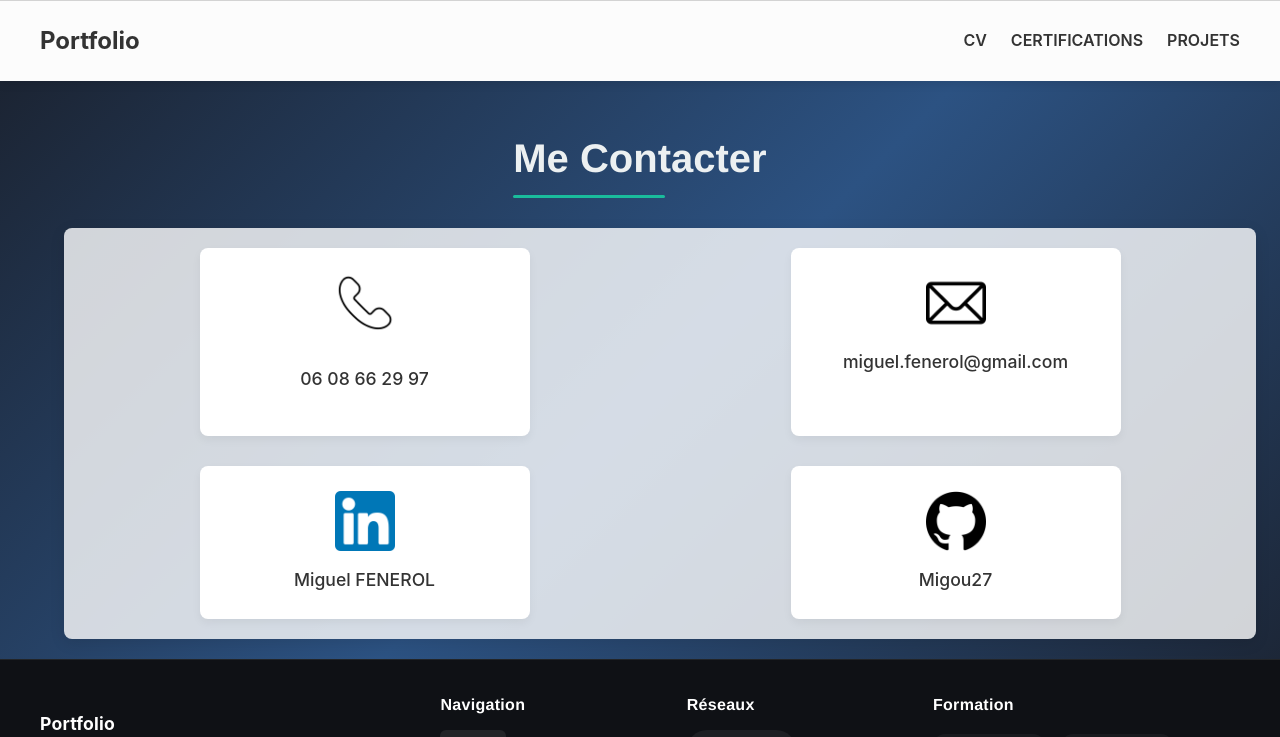
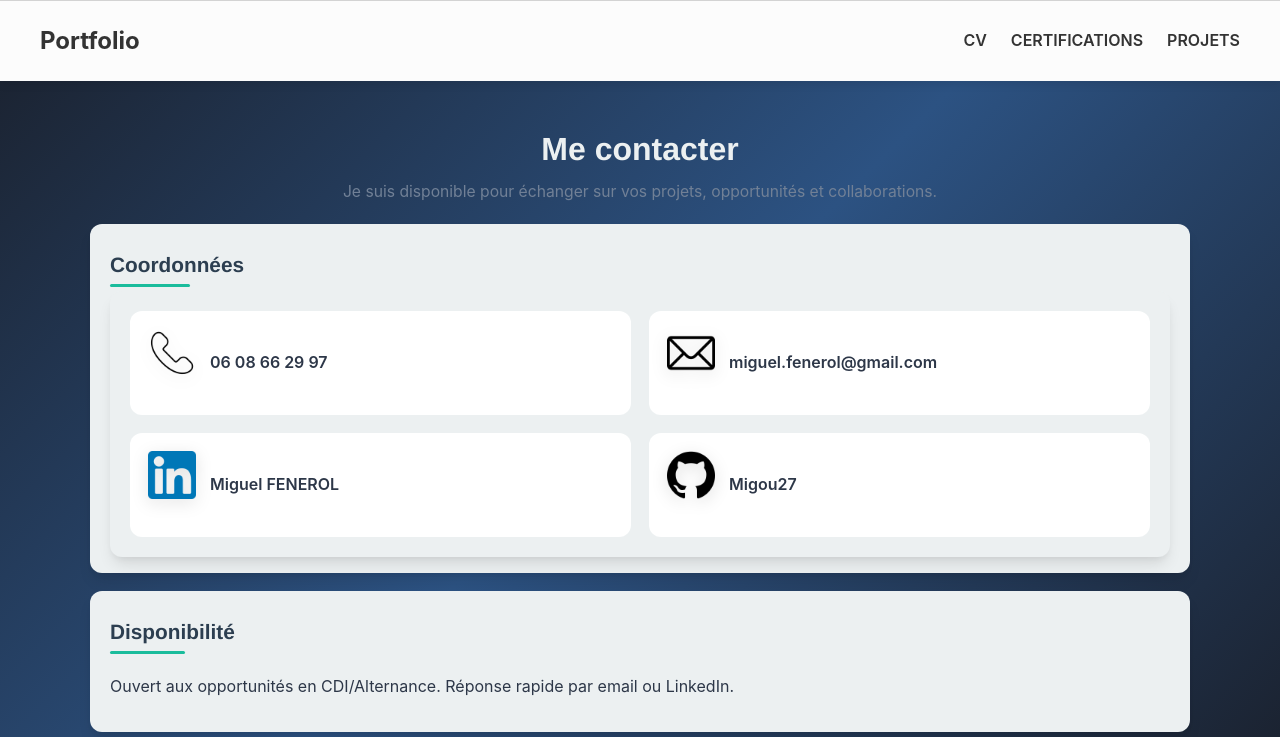
Before and after one commit to Migou27/portfolio, a React (Create React App) app: page /portfolio/contact in a window 1280 px wide. Shown: the top 737 px of the page. Built offline with nearby package versions, Linux system fonts and the light colour scheme.

Commit message:
<master>(v5.2.1) : small fix

```diff
--- a/src/components/Techno.js
+++ b/src/components/Techno.js
@@ -129,12 +129,6 @@ const Techno = () => {
     },
     {
       id: 8,
-      logos: [logoVBA],
-      titles: ['Microsoft Virtual Basic for Applications'],
-      description: 'Le VBA pour ajouter du code et des macros derrière les outils de la licence Office.'
-    },
-    {
-      id: 9,
       logos: [logoSupabase],
       titles: ['Supabase'],
       description: "Une plateforme open source qui offre aux développeurs une multitude d'outils pour créer des applications modernes et performantes (Notamment base hébergée)."
--- a/src/pages/Contact.js
+++ b/src/pages/Contact.js
@@ -13,9 +13,14 @@ const Contact = () => {
             <br/>
             <div className='space'></div>
 
-            <div className='contact-section'>
-                <h1 className='section-title'>Me Contacter</h1>
+            <header className="proj-hero">
+                <h1 className="proj-hero-title">Me contacter</h1>
+                <p className="proj-hero-sub">Je suis disponible pour échanger sur vos projets, opportunités et collaborations.</p>
+            </header>
 
+            <main className="proj-body">
+                <section className="md-section">
+                    <h2 className="md-h2">Coordonnées</h2>
                     <div className='presBox'>
                         <div className='grid2'>
                             <div className='contactBox'>
@@ -36,7 +41,13 @@ const Contact = () => {
                             </div>
                         </div>
                     </div>
-            </div>
+                </section>
+
+                <section className="md-section">
+                    <h2 className="md-h2">Disponibilité</h2>
+                    <p>Ouvert aux opportunités en CDI/Alternance. Réponse rapide par email ou LinkedIn.</p>
+                </section>
+            </main>
 
             <Footer />
         </div>
--- a/src/styles/pages/Contact.css
+++ b/src/styles/pages/Contact.css
@@ -1,84 +1,77 @@
-/* Contact page styles */
-.contact-section {
-  width: 90%;
-  max-width: 1200px;
-  margin: 0 auto;
-  padding: 20px;
-  text-align: center;
-}
-
-.section-title {
-  font-size: 2.5rem;
-  font-weight: 600;
-  margin-bottom: 40px;
-}
-
+/* Contact page styles aligned with site DA */
 .presBox {
   width: 100%;
   padding: 20px;
-  border-radius: 8px;
-  background-color: rgba(255, 255, 255, 0.8);
-  box-shadow: 0 4px 15px rgba(0, 0, 0, 0.1);
+  border-radius: var(--border-radius);
+  background-color: var(--light-color);
+  box-shadow: var(--box-shadow);
+  overflow: hidden;
+  box-sizing: border-box;
 }
 
 .grid2 {
   display: grid;
   grid-template-columns: repeat(2, 1fr);
-  gap: 30px;
-  justify-items: center;
+  gap: 18px;
+  justify-items: stretch;
+  width: 100%;
+  box-sizing: border-box;
 }
 
 .contactBox {
   background-color: #ffffff;
-  border-radius: 8px;
-  box-shadow: 0 4px 10px rgba(0, 0, 0, 0.05);
-  padding: 25px;
-  transition: transform 0.3s ease, box-shadow 0.3s ease;
+  border-radius: var(--border-radius);
+  box-shadow: var(--box-shadow-sm);
+  padding: 18px;
+  transition: transform .2s ease, box-shadow .2s ease;
   display: flex;
-  flex-direction: column;
+  flex-direction: row;
   align-items: center;
-  width: 100%;
-  max-width: 280px;
+  gap: 14px;
 }
 
 .contactBox:hover {
-  transform: translateY(-5px);
-  box-shadow: 0 6px 15px rgba(0, 0, 0, 0.1);
+  transform: translateY(-2px);
+  box-shadow: var(--box-shadow);
 }
 
 .logo {
-  width: 60px;
-  height: 60px;
+  width: 48px;
+  height: 48px;
   object-fit: contain;
-  margin-bottom: 15px;
+  filter: drop-shadow(0 4px 8px rgba(0,0,0,.12));
 }
 
 .contactText {
-  font-size: 1.1rem;
-  font-weight: 500;
-  color: #333;
+  font-size: 1rem;
+  font-weight: 600;
+  color: var(--text-color);
   text-decoration: none;
-  transition: color 0.3s ease;
+  transition: color .2s ease;
 }
 
 a.contactText:hover {
-  color: #4a6fa5;
+  color: var(--primary-color);
   text-decoration: underline;
 }
 
 /* Responsive */
-@media (max-width: 767px) {
-  .section-title {
-    font-size: 2rem;
-    margin-bottom: 30px;
-  }
-
+@media (max-width: 768px) {
   .grid2 {
     grid-template-columns: 1fr;
-    gap: 20px;
   }
-
   .contactBox {
-    max-width: 100%;
+    flex-direction: row;
+    justify-content: flex-start;
   }
 }
+
+@media (max-width: 480px) {
+  .contactBox {
+    flex-direction: column;
+    align-items: flex-start;
+  }
+  .contactText {
+    font-size: .98rem;
+  }
+}
```
Lines whose indentation alone changed are shown as unchanged.
